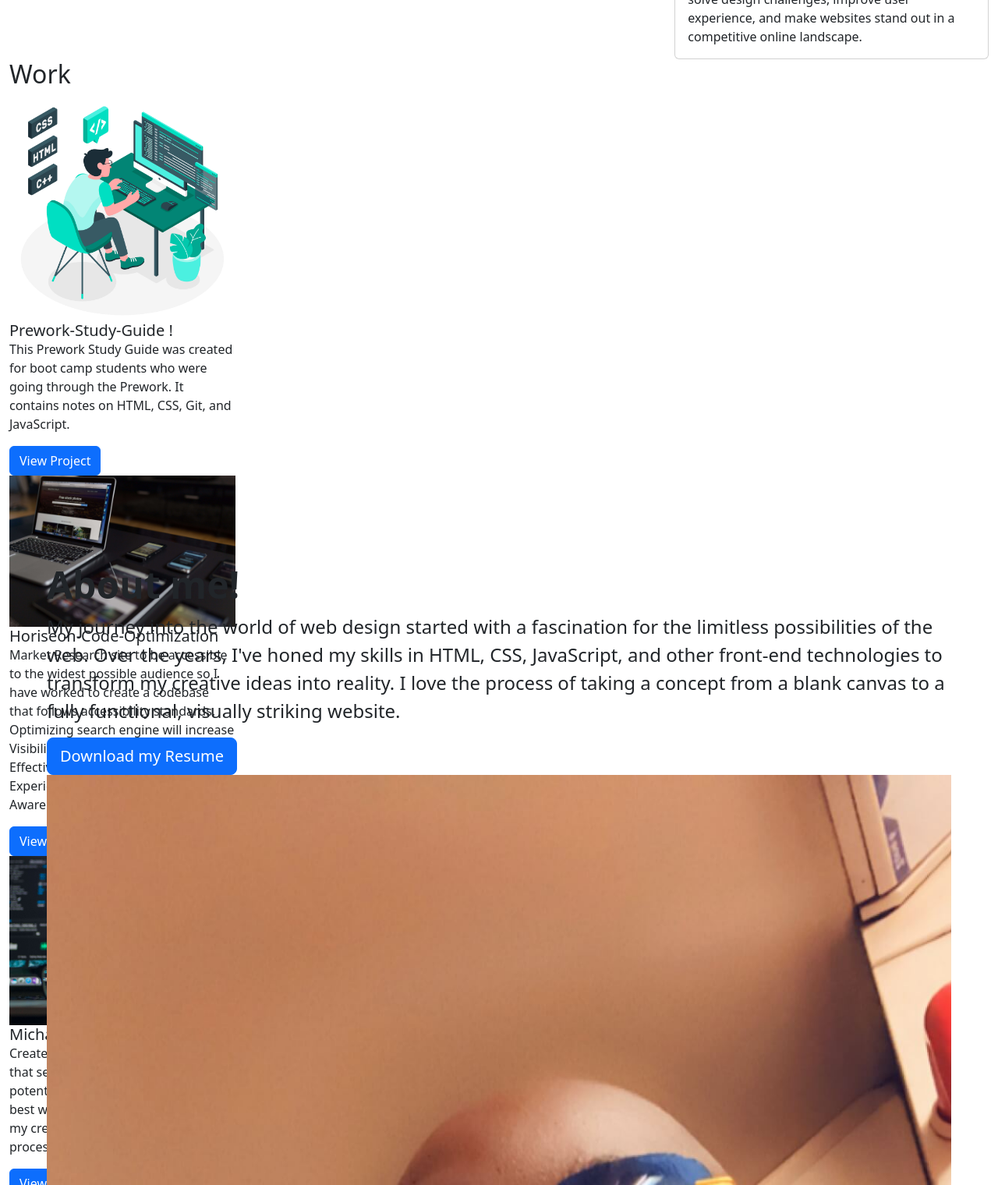
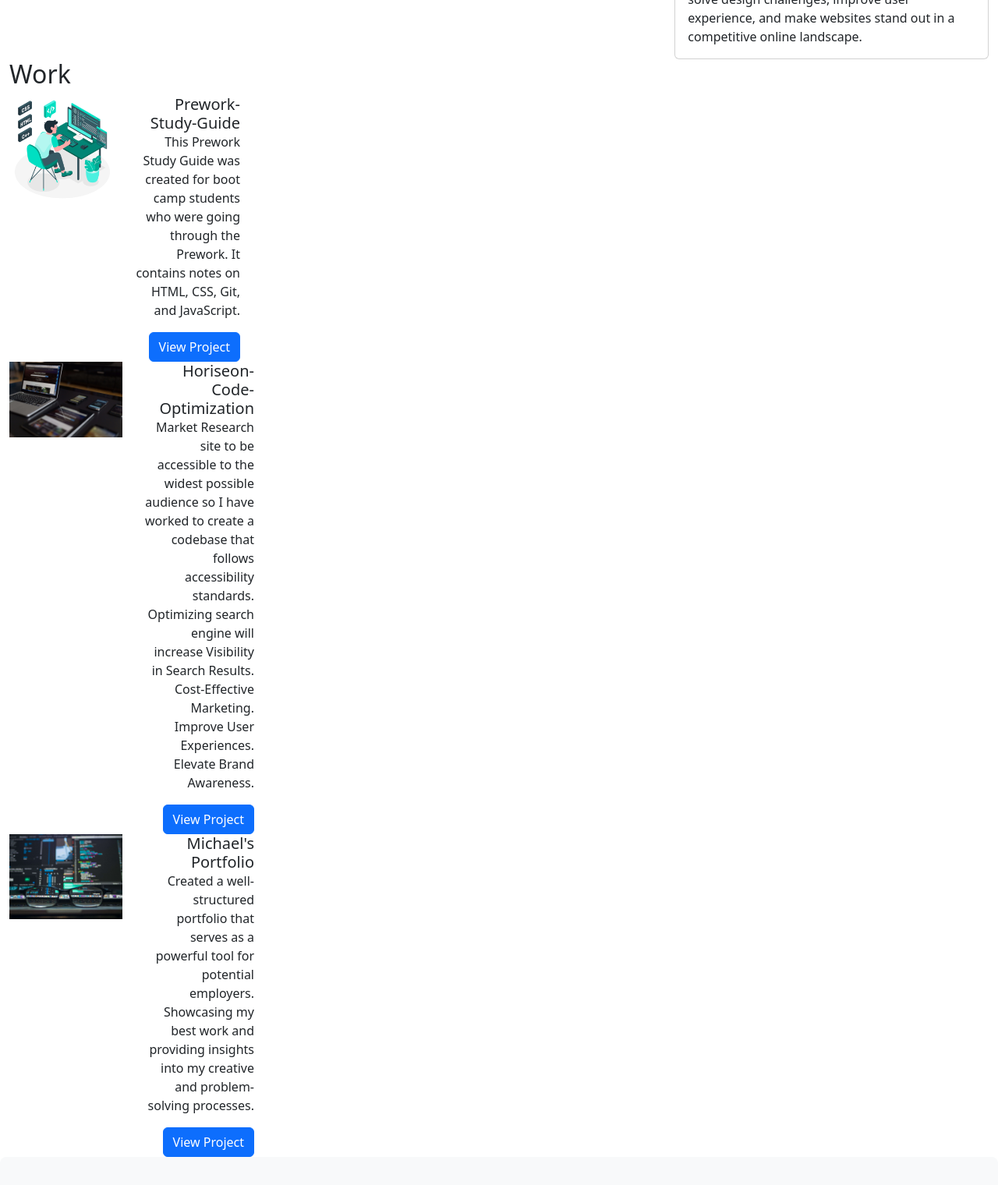
Before and after one commit to Mykulcoding/Michaels-Bootstrap-Portfolio, a plain HTML site: page index.html in a window 1280 px wide. Shown: the part 1280-2800 px from the top of the page at 78% size. Drawn offline with nearby package versions, Linux system fonts and the light colour scheme.

Commit message:
Work section HTML update and more clearer images added for the work section

```diff
--- a/asset/css/index.css
+++ b/asset/css/index.css
@@ -22,12 +22,22 @@
 }
 
 
-  .rockBackground {
-    background-image: url();
+.WebBackground {
+    height: calc(100vh - 25px);
+    background-image: url(../images/Coding_background.jpg);
     background-size: cover;
     background-repeat: no-repeat;
-    height: calc(100vh - 25px);
     display: flex;
     align-items: center;
     justify-content: center;
 }
+
+
+.img-reduced-size {
+    width: 20%;
+    height: auto;
+}
+
+.col-md-6 .text-end {
+    text-align: right;
+}
--- a/index.html
+++ b/index.html
@@ -19,7 +19,7 @@
     <!-- Navigation bar -->
     <nav class="navbar navbar-expand-lg bg-body-tertiary customNav">
         <div class="container-fluid">
-            <a class="navbar-brand" href="#"><img src="asset/images/Portfolio icon.PNG">Michael's Portfolio</a>
+            <a class="navbar-brand" href="#"><img src="asset/images/Portfolio icon.PNG"><b>Michael's Portfolio</b></a>
             <button class="navbar-toggler" type="button" data-bs-toggle="collapse"
                 data-bs-target="#navbarSupportedContent" aria-controls="navbarSupportedContent" aria-expanded="false"
                 aria-label="Toggle navigation">
@@ -50,7 +50,7 @@
                             <li>
                                 <hr class="dropdown-divider">
                             </li>
-                            <li><a class="dropdown-item" href="#">Add something</a></li>
+                            <li><a class="dropdown-item" href="#">Socials</a></li>
                         </ul>
                     </li>
 
@@ -61,12 +61,13 @@
     <!-- End navigation bar -->
 
     <!-- Jumbotron -->
-    <div class="p-5 mb-4 bg-body-tertiary rounded-3 rockBackground">
+    <div class="p-5 mb-4 bg-body-tertiary rounded-3 WebBackground">
         <div class="container-fluid py-5 jumboCopy">
             <h1 class="display-5 fw-bold">Welcome to my portfolio!</h1>
-            <p class="col-md-12 fs-4">Hello, I'm Michael an aspiring front-end web designer passionate about creating
-                immersive and user-friendly digital experiences. With a background in Market Research, I'm dedicated to
-                crafting visually appealing and functional websites that leave a lasting impact.</p>
+            <p class="col-md-12 fs-4"><b>Hello, I'm Michael an aspiring front-end web designer passionate about creating
+                    immersive and user-friendly digital experiences. With a background in Market Research, I'm dedicated
+                    to
+                    crafting visually appealing and functional websites that leave a lasting impact.</b></p>
         </div>
     </div>
     <!-- End jumbotron -->
@@ -123,74 +124,103 @@
     <!-- End cards -->
 
     <!-- Content -->
-    <div class="container-fluid content"> <!-- Added class "content" to the container-fluid div -->
-        <h2 class="sectionHeading">Work</h2> <!-- Added heading -->
-        <div class="row projects"> <!-- Added class "showsNear" to the row div -->
+    <div class="container-fluid content">
+        <h2 class="sectionHeading">Work</h2>
+        <div class="row projects">
             <!-- Card 1 -->
-            <div class="row"> <!-- Updated column sizing for cardContainer -->
-                <div class="cardContainer col-lg-3 col-md-3 col-sm-12">
+            <div class="col-lg-3 col-md-3 col-sm-12 cardContainer">
+                <div class="row">
+                    <div class="col-md-6">
+                        <!-- Image on the left -->
                         <img src="asset/images/Work_image_2.jpg" class="card-img-top" alt="work station image">
+                    </div>
+                    <div class="col-md-6 text-end">
+                        <!-- Text on the right -->
                         <div class="card-body">
-                        <h5 class="card-title">Prework-Study-Guide !</h5>
-                        <p class="card-text">This Prework Study Guide was created for boot camp students who were going
+                            <h5 class="card-title">Prework-Study-Guide</h5>
+                            <p class="card-text">This Prework Study Guide was created for boot camp students who were
+                                going
                                 through the Prework. It contains notes on HTML, CSS, Git, and JavaScript.</p>
-                        <a href="https://github.com/Mykulcoding/Prework-Study-Guide" class="btn btn-primary">View Project</a>
+                            <a href="https://github.com/Mykulcoding/Prework-Study-Guide" class="btn btn-primary">View
+                                Project</a>
                         </div>
                     </div>
                 </div>
-
-            <!-- You can repeat the above cardContainer for additional cards if needed -->
-
             </div>
-        <div class="row projects"> <!-- Added class "showsNear" to the row div -->
-            <!-- Card 1 -->
-            <div class="row"> <!-- Updated column sizing for cardContainer -->
-                <div class="cardContainer col-lg-3 col-md-3 col-sm-12">
-                    <img src="asset/images/Work_image_3.jpg" class="card-img-top" alt="...">
+            <div>
+                <div class="col-lg-3 col-md-3 col-sm-12 cardContainer">
+                    <div class="row">
+                        <div class="col-md-6">
+                            <!-- Image on the left -->
+                            <img src="asset/images/Work_image_3.jpg" class="card-img-top" alt="work station image">
+                        </div>
+                        <div class="col-md-6 text-end">
+                            <!-- Text on the right -->
                             <div class="card-body">
-                        <h5 class="card-title">Horiseon-Code-Optimization
-                        </h5>
-                        <p class="card-text">Market Research site to be accessible to the widest possible audience so I
-                            have worked to create a codebase that follows accessibility standards. Optimizing search
-                            engine will increase Visibility in Search Results. Cost-Effective Marketing. Improve User
-                            Experiences. Elevate Brand Awareness. </p>
-                        <a href="https://github.com/Mykulcoding/Horiseon-Code-Optimization" class="btn btn-primary">View Project</a>
+                                <h5 class="card-title">Horiseon-Code-Optimization</h5>
+                                <p class="card-text">Market Research site to be accessible to the widest possible
+                                    audience so I
+                                    have worked to create a codebase that follows accessibility standards. Optimizing
+                                    search
+                                    engine will increase Visibility in Search Results. Cost-Effective Marketing. Improve
+                                    User
+                                    Experiences. Elevate Brand Awareness.</p>
+                                <a href="https://github.com/Mykulcoding/Prework-Study-Guide"
+                                    class="btn btn-primary">View
+                                    Project</a>
                             </div>
                         </div>
                     </div>
-
-
                 </div>
-        <div class="row projects"> <!-- Added class "showsNear" to the row div -->
-            <!-- Card 1 -->
-            <div class="row"> <!-- Updated column sizing for cardContainer -->
-                <div class="cardContainer col-lg-3 col-md-3 col-sm-12">
-                    <img src="asset/images/Work_image_4.jpg" class="card-img-top" alt="...">
+            </div>
+            <div>
+                <div class="col-lg-3 col-md-3 col-sm-12 cardContainer">
+                    <div class="row">
+                        <div class="col-md-6">
+                            <!-- Image on the left -->
+                            <img src="asset/images/Work_image_4.jpg" class="card-img-top" alt="work station image">
+                        </div>
+                        <div class="col-md-6 text-end">
+                            <!-- Text on the right -->
                             <div class="card-body">
-                        <h5 class="card-title">Michael's Portfolio!</h5>
-                        <p class="card-text">Created a well-structured portfolio that serves as a powerful tool for
-                            potential employers. Showcasing my best work and providing insights into my creative and
-                            problem-solving processes. </p>
-                        <a href="https://github.com/Mykulcoding/Michaels-Portfolio" class="btn btn-primary">View Project</a>
+                                <h5 class="card-title">Michael's Portfolio</h5>
+                                <p class="card-text">Created a well-structured portfolio that serves as a powerful tool
+                                    for
+                                    potential employers. Showcasing my best work and providing insights into my creative
+                                    and
+                                    problem-solving processes.</p>
+                                <a href="https://github.com/Mykulcoding/Prework-Study-Guide"
+                                    class="btn btn-primary">View
+                                    Project</a>
+                            </div>
+                        </div>
                     </div>
                 </div>
             </div>
         </div>
     </div>
 
-
     <div class="p-5 mb-4 bg-body-tertiary rounded-3 rockBackground">
         <div class="container-fluid py-5 jumboCopy">
+            <div class="row">
+                <div class="col-md-6">
                     <h1 class="display-5 fw-bold">About me!</h1>
                     <p class="col-md-12 fs-4">My journey into the world of web design started with a fascination for the
-                limitless possibilities of the web. Over the years, I've honed my skills in HTML, CSS, JavaScript, and
-                other front-end technologies to transform my creative ideas into reality. I love the process of taking a
+                        limitless possibilities of the web. Over the years, I've honed my skills in HTML, CSS,
+                        JavaScript, and
+                        other front-end technologies to transform my creative ideas into reality. I love the process of
+                        taking a
                         concept from a blank canvas to a fully functional, visually striking website.
                     </p>
                     <button class="btn btn-primary btn-lg" type="button">Download my Resume</button>
-            <img src="asset/images/Profile-pic.jpg" class="card-img-top" alt="Display picture">
+                </div>
+                <div class="col-md-6">
+                    <img src="asset/images/Profile-pic.jpg" class="card-img-top img-reduced-size" alt="Display picture">
                 </div>
             </div>
+        </div>
+    </div>
+
     <!-- End content -->
 
     <!-- Footer -->
```
Also changed, not shown: asset/images/Project_1.jpg (added), asset/images/Project_2.jpg (added), asset/images/Project_3.jpg (added). Lines whose indentation alone changed are shown as unchanged.
